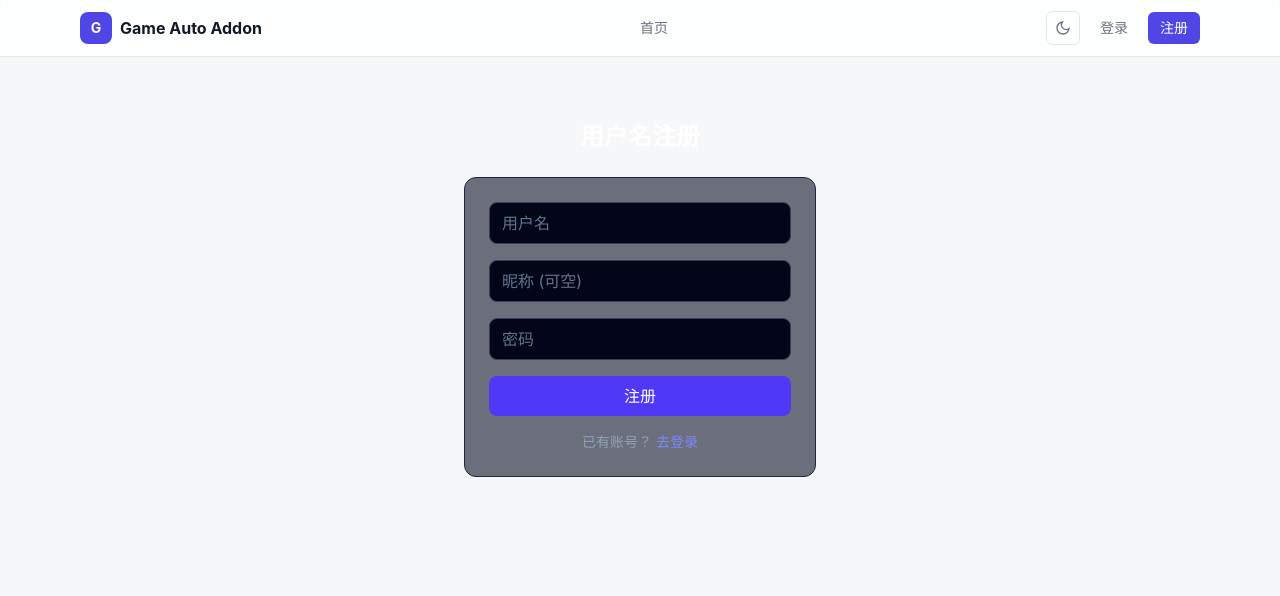
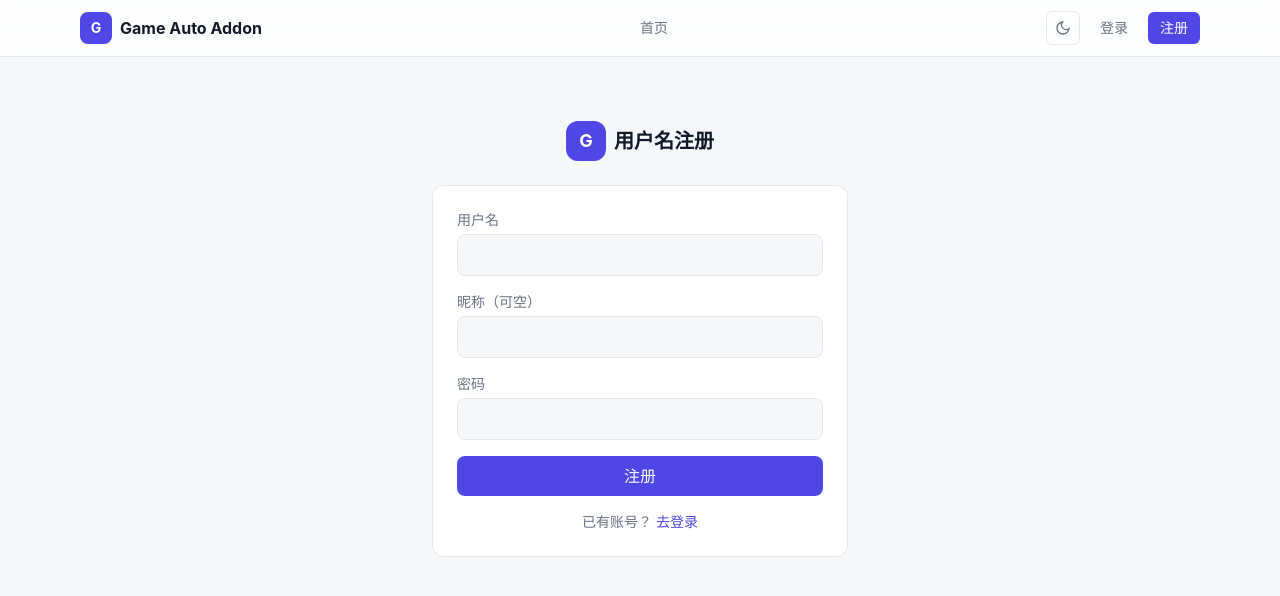
Before and after one commit to sansenjian/fgo-addon, a React app in the folder web/: page /register in a window 1280 px wide. Shown: the top 596 px of the page. Built offline with nearby package versions, Linux system fonts and the light colour scheme; the HTML template or start-up script is replaced by a standard one.

Commit message:
ui: newapi 风格双主题界面（语义色令牌/顶栏导航/概览+令牌控制台）

```diff
--- a/web/src/pages/Register.tsx
+++ b/web/src/pages/Register.tsx
@@ -36,54 +36,65 @@ export default function Register() {
   };
 
   return (
-    <main className="mx-auto flex max-w-sm flex-col px-4 py-16">
+    <main className="mx-auto flex max-w-md flex-col px-4 py-16">
+      <div className="mb-6 flex items-center justify-center gap-2">
+        <span className="flex h-10 w-10 items-center justify-center rounded-xl bg-primary text-lg font-bold text-onprimary">
+          G
+        </span>
+        <span className="text-xl font-bold">用户名注册</span>
+      </div>
+
       {isDemo && (
-        <div className="mb-4 rounded-lg border border-amber-500/40 bg-amber-500/10 p-3 text-sm text-amber-300">
+        <div className="mb-4 rounded-lg border border-warning/40 bg-warning/10 p-3 text-sm text-warning">
           演示模式：无需注册，
           <Link to="/console" className="underline">直接进入演示控制台</Link>
         </div>
       )}
-      <h1 className="mb-6 text-center text-2xl font-bold text-white">
-        用户名注册
-      </h1>
+
       <form
         onSubmit={submit}
-        className="space-y-4 rounded-xl border border-slate-800 bg-slate-900/60 p-6"
+        className="space-y-4 rounded-xl border border-border bg-card p-6"
       >
+        <div>
+          <label className="mb-1 block text-sm text-muted">用户名</label>
           <input
             value={username}
             onChange={(e) => setUsername(e.target.value)}
-          placeholder="用户名"
             required
             minLength={2}
-          className="w-full rounded-lg border border-slate-700 bg-slate-950 px-3 py-2 text-white placeholder:text-slate-500 focus:border-indigo-500 focus:outline-none"
+            className="w-full rounded-lg border border-border bg-background px-3 py-2 focus:border-primary focus:outline-none"
           />
+        </div>
+        <div>
+          <label className="mb-1 block text-sm text-muted">昵称（可空）</label>
           <input
             value={nickname}
             onChange={(e) => setNickname(e.target.value)}
-          placeholder="昵称 (可空)"
-          className="w-full rounded-lg border border-slate-700 bg-slate-950 px-3 py-2 text-white placeholder:text-slate-500 focus:border-indigo-500 focus:outline-none"
+            className="w-full rounded-lg border border-border bg-background px-3 py-2 focus:border-primary focus:outline-none"
           />
+        </div>
+        <div>
+          <label className="mb-1 block text-sm text-muted">密码</label>
           <input
             type="password"
             value={password}
             onChange={(e) => setPassword(e.target.value)}
-          placeholder="密码"
             required
             minLength={6}
-          className="w-full rounded-lg border border-slate-700 bg-slate-950 px-3 py-2 text-white placeholder:text-slate-500 focus:border-indigo-500 focus:outline-none"
+            className="w-full rounded-lg border border-border bg-background px-3 py-2 focus:border-primary focus:outline-none"
           />
-        {error && <p className="text-sm text-red-400">{error}</p>}
+        </div>
+        {error && <p className="text-sm text-red-500">{error}</p>}
         <button
           type="submit"
           disabled={loading}
-          className="w-full rounded-lg bg-indigo-600 py-2 font-medium text-white hover:bg-indigo-500 disabled:opacity-60"
+          className="w-full rounded-lg bg-primary py-2 font-medium text-onprimary transition-opacity hover:opacity-90 disabled:opacity-60"
         >
           {loading ? '注册中…' : '注册'}
         </button>
-        <p className="text-center text-sm text-slate-400">
+        <p className="text-center text-sm text-muted">
           已有账号？{' '}
-          <Link to="/login" className="text-indigo-400 hover:underline">
+          <Link to="/login" className="text-primary hover:underline">
             去登录
           </Link>
         </p>
```
Lines whose indentation alone changed are shown as unchanged.
